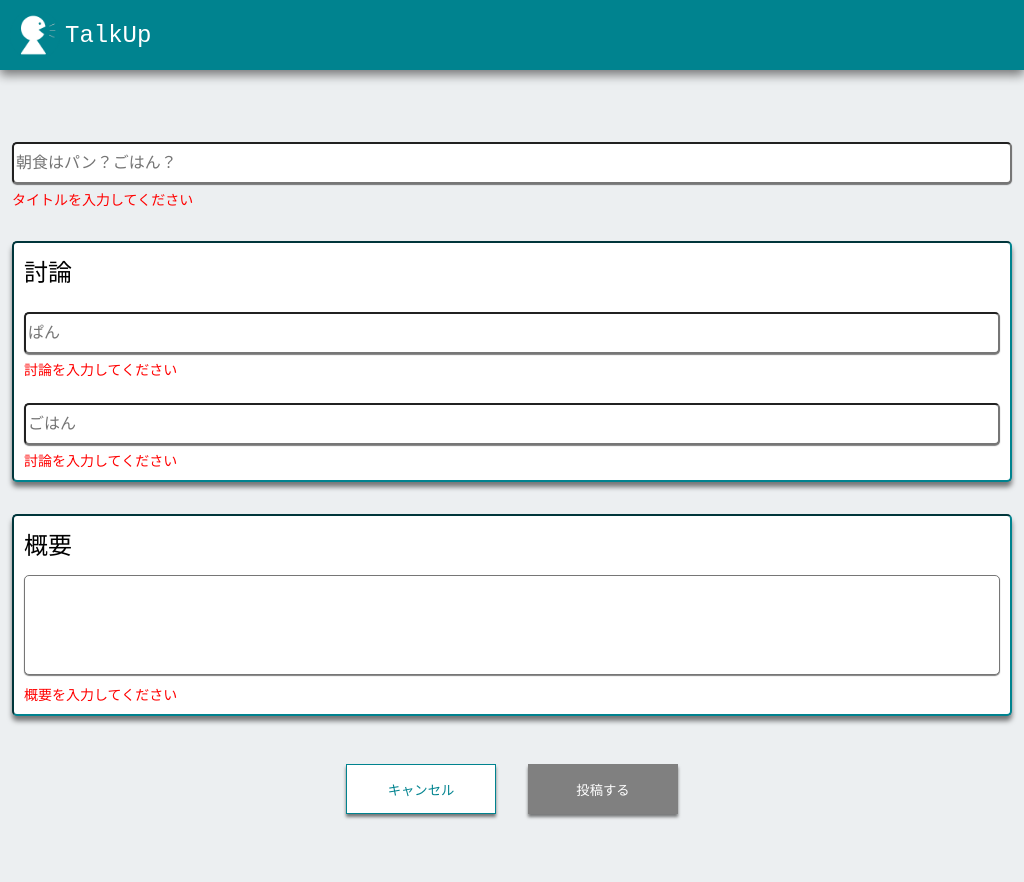
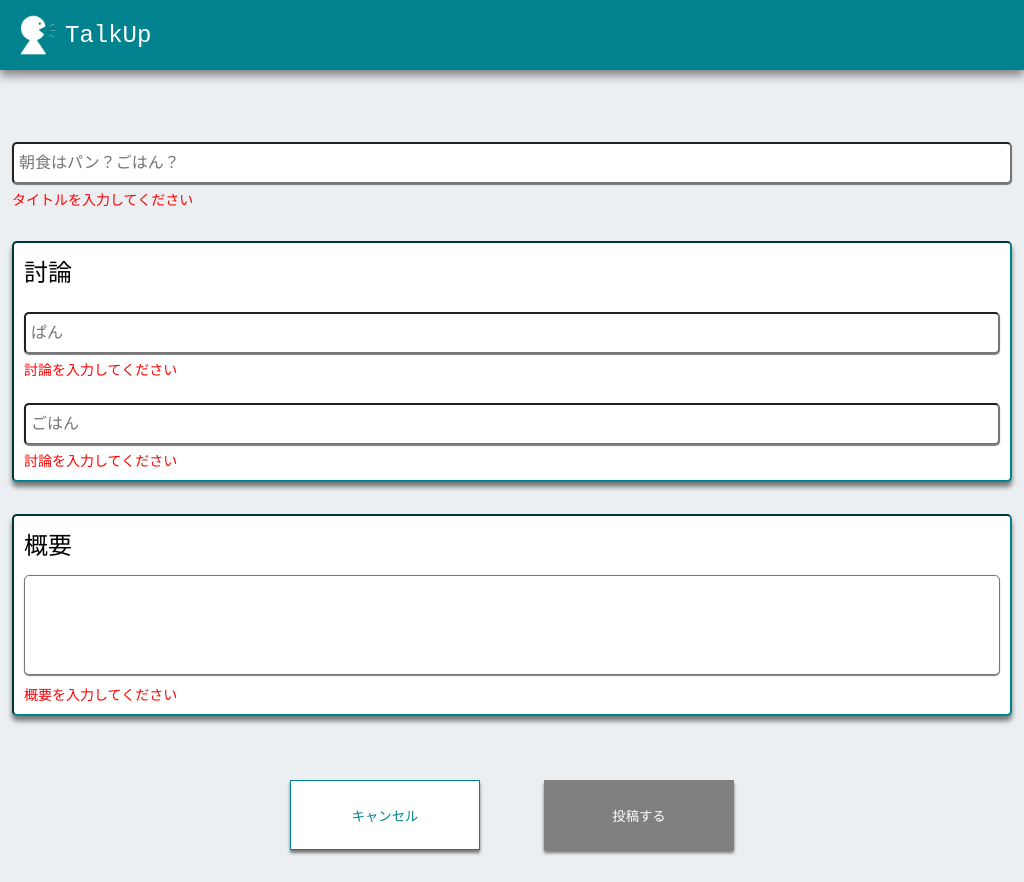
Before and after one commit to sikakou54/Discussion, a Next.js app: page /post in a window 1024 px wide. Before the commit the page ends 830 px from the top, so only its background shows below. Built offline with nearby package versions, Linux system fonts and the light colour scheme.

Commit message:
first commit

```diff
--- a/styles/Post.module.css
+++ b/styles/Post.module.css
@@ -7,6 +7,7 @@
     width: 100%;
     height: 42px;
     border-radius: 5px;
+    padding: 5px;
     margin-top: 24px;
     margin-bottom: 5px;
     background-color: white;
@@ -19,6 +20,7 @@
     width: 100%;
     height: 42px;
     border-radius: 5px;
+    padding: 5px;
     margin-top: 14px;
     margin-bottom: 5px;
     background-color: white;
@@ -36,6 +38,7 @@
     width: 100%;
     height: 100px;
     border-radius: 5px;
+    padding: 5px;
     margin-top: 14px;
     margin-bottom: 5px;
     background-color: white;
@@ -138,10 +141,11 @@
         font-size: 14px;
     }
 
-    .buttonAreaItem {
+    .push,
+    .cancel {
         width: 190px;
-        height: 60px;
-        margin: 16px;
+        height: 70px;
+        margin: 32px;
     }
 }
 
@@ -180,9 +184,10 @@
         font-size: 14px;
     }
 
-    .buttonAreaItem {
-        width: 240px;
-        height: 80px;
-        margin: 16px;
+    .push,
+    .cancel {
+        width: 190px;
+        height: 70px;
+        margin: 32px;
     }
 }
```
